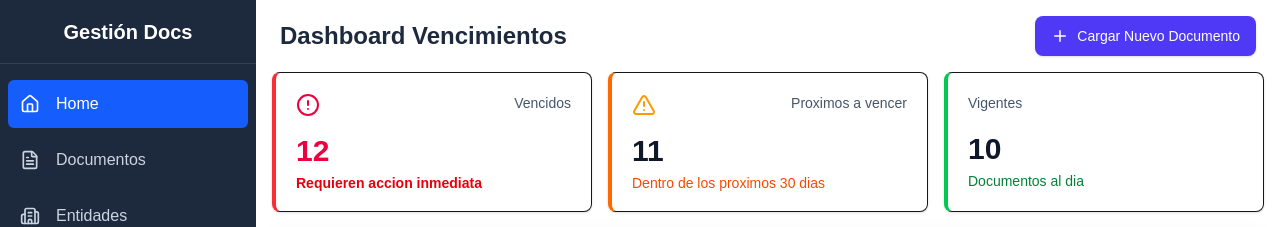
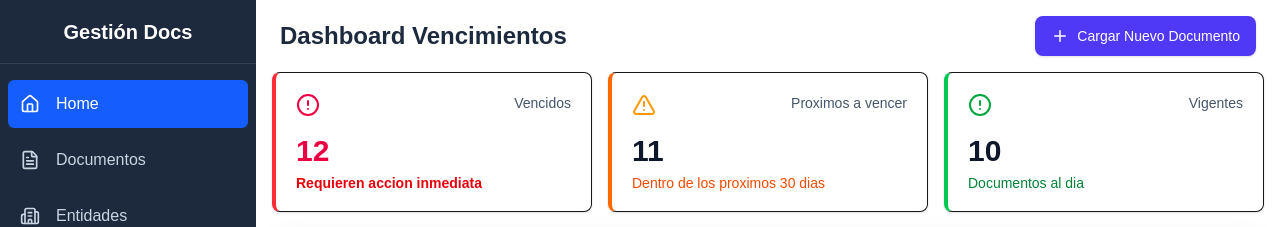
Before and after one commit to TomasGuenchuman/GestorDocumentos, a Next.js app in the folder frontend/: page / in a window 1280 px wide. Shown: the top 227 px of the page. Built offline with nearby package versions, Linux system fonts and the light colour scheme.

Commit message:
arregle errores de compilacion

```diff
--- a/frontend/src/components/ui/Button.tsx
+++ b/frontend/src/components/ui/Button.tsx
@@ -1,4 +1,11 @@
-import React from "react";
+import { ButtonHTMLAttributes, ReactNode } from "react";
+
+// 1. Definimos los tipos de las props específicas de tu componente
+interface ButtonProps extends ButtonHTMLAttributes<HTMLButtonElement> {
+  children?: ReactNode;
+  variant?: "primary" | "secondary" | "outline" | "danger";
+  icon?: ReactNode;
+}
 
 export default function Button({
   children,
@@ -6,7 +13,7 @@ export default function Button({
   className = "",
   icon,
   ...props
-}) {
+}: ButtonProps) {
   // Estilos base que comparten todos los botones
   const baseStyles =
     "inline-flex items-center justify-center rounded-lg text-sm font-medium transition-colors focus:outline-none focus:ring-2 focus:ring-indigo-500 focus:ring-offset-2 disabled:opacity-50 disabled:pointer-events-none px-4 py-2.5";
--- a/frontend/src/features/dashboard/components/DocumentsStatusCard.tsx
+++ b/frontend/src/features/dashboard/components/DocumentsStatusCard.tsx
@@ -1,11 +1,11 @@
 import { CheckCircle2, AlertCircle, AlertTriangle } from "lucide-react";
-
+import { ReactNode } from "react";
 export type DocumentStatus = "vigente" | "vencido" | "por-vencer";
 
 interface DocumentStatusCardProps {
   status: DocumentStatus;
   title: string;
-  count: number;
+  count: number | ReactNode;
   subtext?: string;
   onclick?: () => void;
 }
@@ -20,6 +20,7 @@ export default function DocumentStatusCard({
   const styleConfig = {
     vigente: {
       wrapperClass: "border-l-4 border-l-green-500",
+      icon: <AlertCircle className="text-green-600" size={24} />,
       textClass: "text-green-700 font-medium",
       countClass: "text-slate-900",
       subtextClass: "text-gray-500",
```
